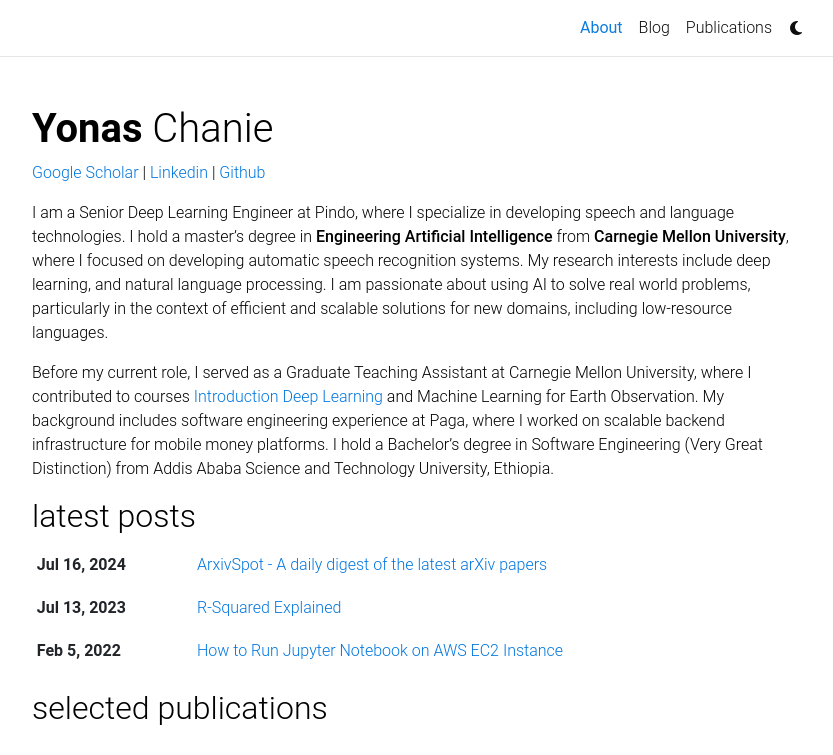
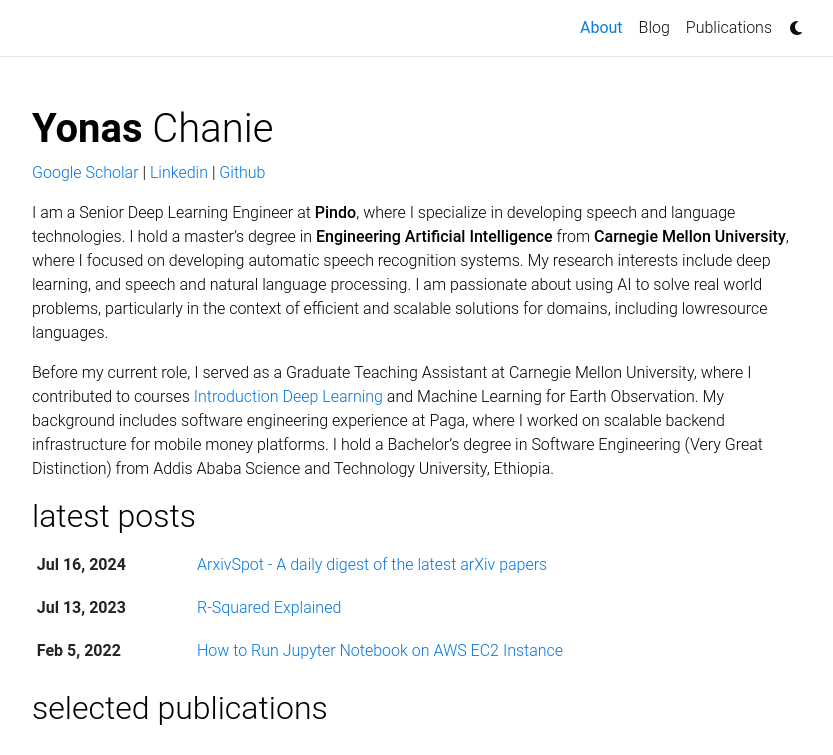
Before and after one commit to yonas-g/yonas-g.github.io, a Jekyll site: the page built from _pages/about.md, in a window 1280 px wide, cut to the strip 0-755 px from the top of the page. Shown: the whole strip, without its empty margins (223-1056 px from the left). Built offline with Jekyll 4.4.1, drawn with Linux system fonts in a browser that asks for light colours; some web fonts are replaced; comment, search, counter and statistics services are not loaded; a style sheet for code colours, icons or effects is not loaded.

Commit message:
fix: some words

```diff
--- a/_pages/about.md
+++ b/_pages/about.md
@@ -21,8 +21,8 @@
 ---
 
 
-I am a Senior Deep Learning Engineer at Pindo, where I specialize in developing speech and language technologies.
+I am a Senior Deep Learning Engineer at __Pindo__, where I specialize in developing speech and language technologies.
 I hold a master's degree in __Engineering Artificial Intelligence__ from __Carnegie Mellon University__, where I focused on developing automatic speech recognition systems.
-My research interests include deep learning, and natural language processing. I am passionate about using AI to solve real world problems, particularly in the context of efficient and scalable solutions for new domains, including  low-resource languages.
+My research interests include deep learning, and speech and natural language processing. I am passionate about using AI to solve real world problems, particularly in the context of efficient and scalable solutions for domains, including lowresource languages.
 
 Before my current role, I served as a Graduate Teaching Assistant at Carnegie Mellon University, where I contributed to courses [Introduction Deep Learning](https://deeplearning.cs.cmu.edu) and Machine Learning for Earth Observation. My background includes software engineering experience at Paga, where I worked on scalable backend infrastructure for mobile money platforms. I hold a Bachelor's degree in Software Engineering (Very Great Distinction) from Addis Ababa Science and Technology University, Ethiopia.
```
